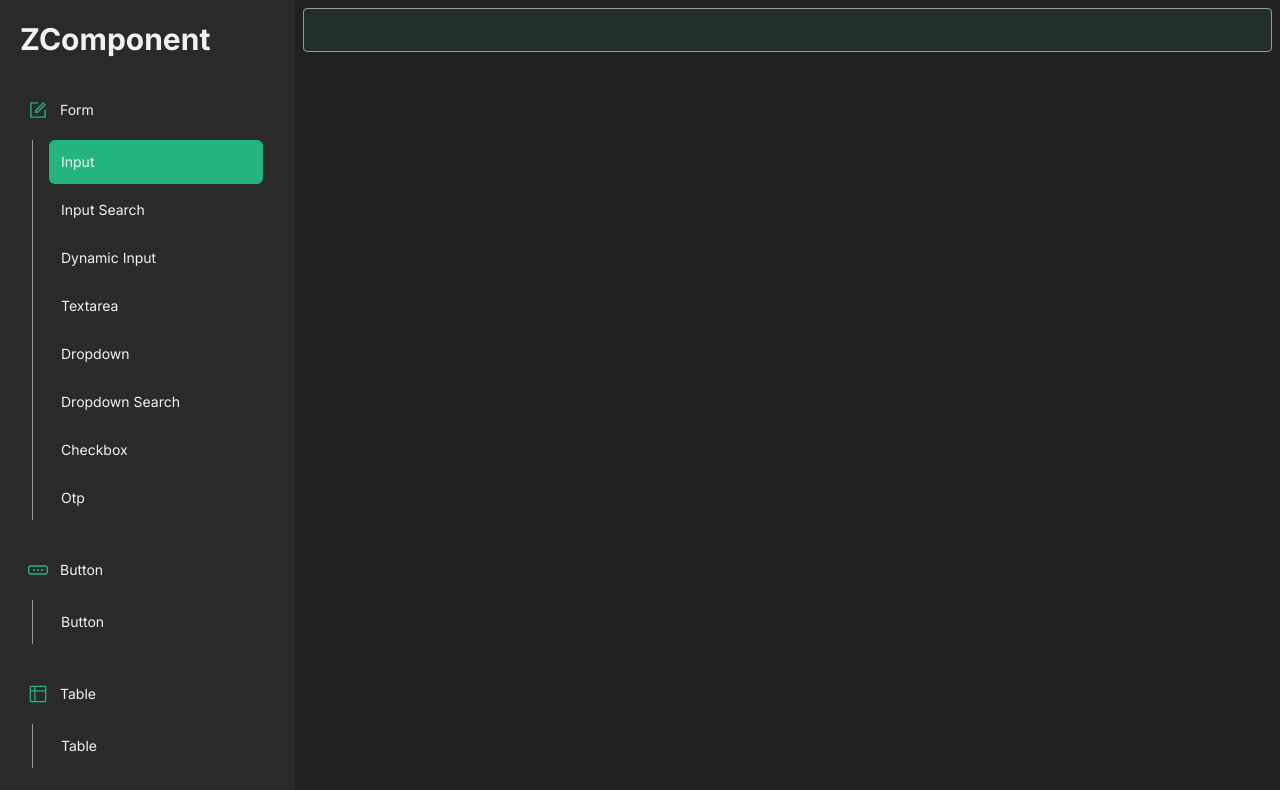
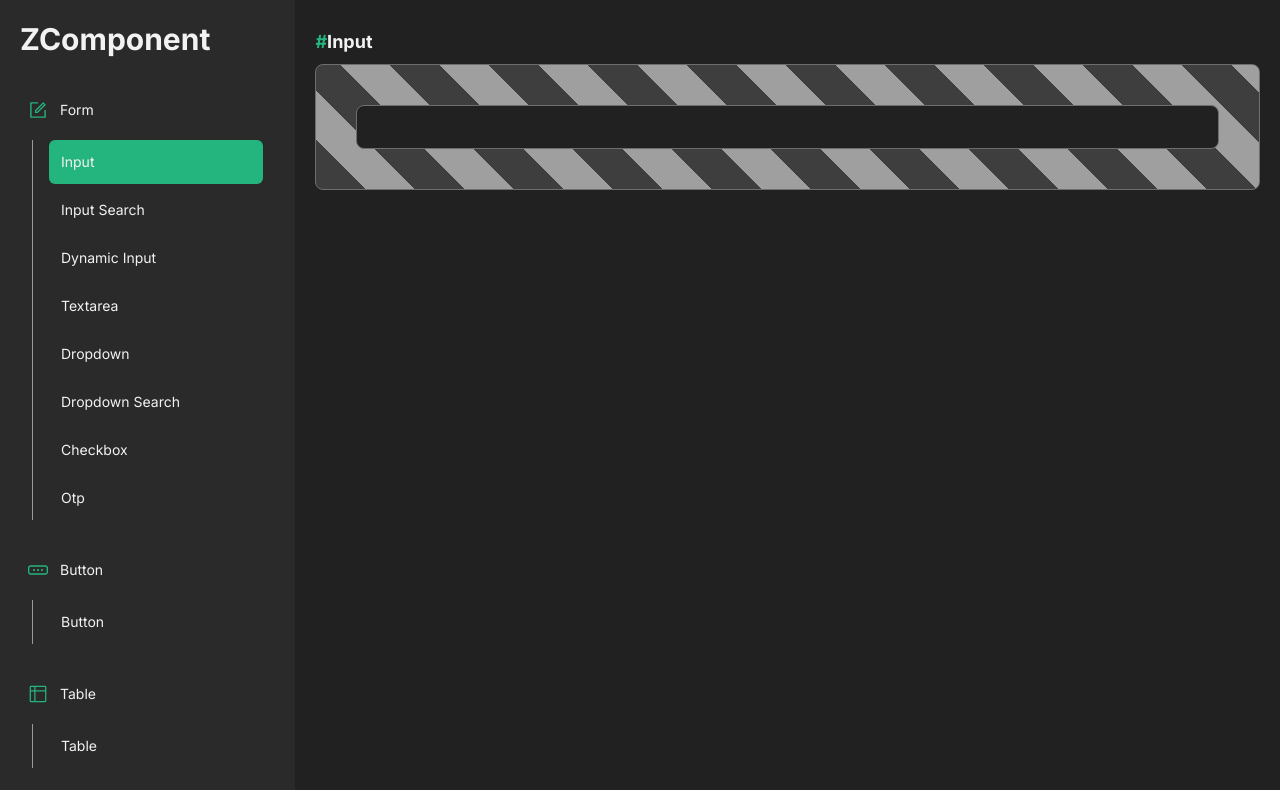
Before and after one commit to Zeddnyx/ZComponent, a Next.js app: page /form/input in a window 1280 px wide. Shown: the top 790 px of the page. Built offline with nearby package versions, Linux system fonts and the light colour scheme.

Commit message:
feat(style Input, Wrapper, Title)

```diff
--- a/app/(root)/form/input/page.tsx
+++ b/app/(root)/form/input/page.tsx
@@ -1,9 +1,14 @@
 import Input from "@/components/form/input";
+import Title from "@/components/ui/Title";
+import Wrapper from "@/components/ui/Wrapper";
 
 export default function Page() {
   return (
     <div>
-      <Input />
+      <Title title="Input" />
+      <Wrapper>
+        <Input />
+      </Wrapper>
     </div>
   );
 }
--- a/app/(root)/layout.tsx
+++ b/app/(root)/layout.tsx
@@ -19,7 +19,7 @@
           </Link>
           <MobileNav />
         </div>
-        <div className="p-2 animate-fade-in">{children}</div>
+        <div className="p-5 animate-fade-in">{children}</div>
       </div>
     </main>
   );
--- a/app/globals.css
+++ b/app/globals.css
@@ -32,6 +32,11 @@
 
 .custom-scrollbar::-webkit-scrollbar-thumb:hover {
   @apply bg-primary;
+}
+
+.stripes.diagonal {
+  @apply bg-dark-500;
+  background-image: repeating-linear-gradient(45deg, transparent, transparent 35px, rgba(255,255,255,.5) 35px, rgba(255,255,255,.5) 70px);
 }
 
 @layer base {
@@ -132,7 +137,7 @@
   }
 
   .input {
-    @apply !h-11 w-full appearance-none rounded px-2 py-2 pl-3 text-14 text-light bg-primary/10  border-[0.5px] border-dark-900;
-    @apply focus:outline-none  focus:border-primary placeholder:text-dark-900 focus:border-[0.5px] md:h-12 lg:px-5 xl:h-[50px];
+    @apply !h-11 w-full appearance-none rounded-lg px-2 py-2 pl-3 text-14 text-light bg-dark-200  border-[0.5px] border-dark-700;
+    @apply focus:outline-none  focus:border-primary placeholder:text-dark-700 focus:border-[0.5px] md:h-12 lg:px-5 xl:h-[50px];
   }
 }
--- /dev/null
+++ b/components/ui/Title.tsx
@@ -0,0 +1,12 @@
+interface ITitle {
+  title: string;
+}
+
+export default function Title({ title }: ITitle) {
+  return (
+    <h2 className="text-lg font-bold py-2">
+      <span className="text-primary">#</span>
+      {title}
+    </h2>
+  );
+}
--- /dev/null
+++ b/components/ui/Wrapper.tsx
@@ -0,0 +1,3 @@
+export default function Wrapper({ children }: { children: React.ReactNode }) {
+  return <div className="stripes diagonal rounded-lg border border-dark-700 p-10">{children}</div>;
+}
```
